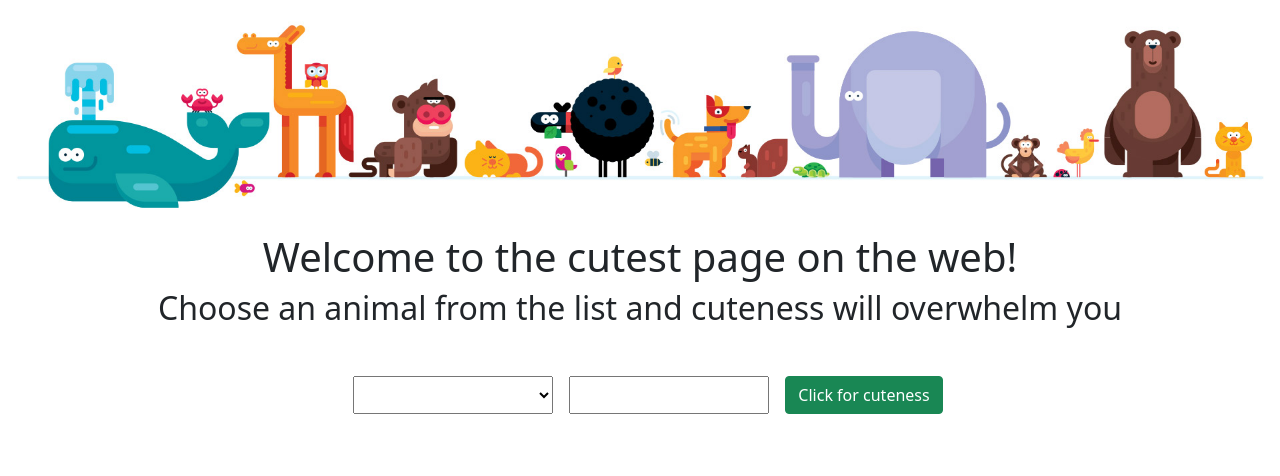
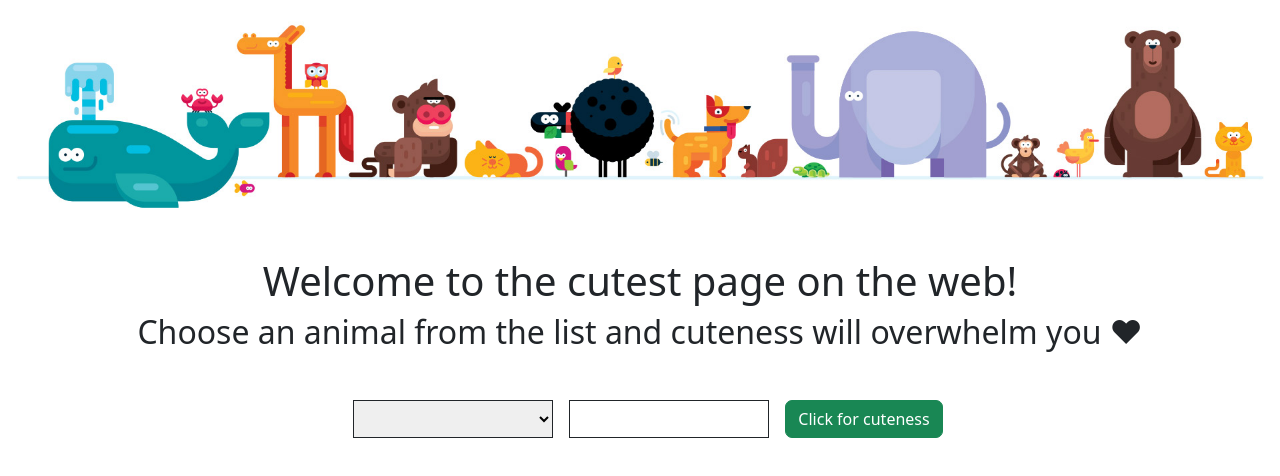
Before and after one commit to MarziaCulotta/angular-animals-form, an Angular app: page /form in a window 1280 px wide. Shown: the top 476 px of the page. Built offline with nearby package versions, Linux system fonts and the light colour scheme.

Commit message:
feat: add css in gallery component

```diff
--- a/src/app/form/components/form/form.component.html
+++ b/src/app/form/components/form/form.component.html
@@ -1,17 +1,12 @@
-<head>
-  <meta charset="UTF-8">
-  <meta http-equiv="X-UA-Compatible" content="IE=edge">
-  <meta name="viewport" content="width=device-width, initial-scale=1.0">
-</head>
 
 <body>
   <header>
     <img src="../../../../assets/img/all-flat-design-animals.jpg" alt="animal's crew">
-    <h1 class="title text-center">Welcome to the cutest page on the web!</h1>
+    <h1 class="title text-center mt-4">Welcome to the cutest page on the web!</h1>
   </header>
 
   <main>
-    <h2 class="text-center">Choose an animal from the list and cuteness will overwhelm you</h2>
+    <h2 class="text-center">Choose an animal from the list and cuteness will overwhelm you ♥</h2>
     <form class="d-flex justify-content-center ms-3 mt-5">
       <select class="selected-animal me-3" name="selected-animal" [(ngModel)]="this.formService.chosenAnimal">
         <option value="shibes">Shibes</option>
--- a/src/app/form/components/form/form.component.scss
+++ b/src/app/form/components/form/form.component.scss
@@ -6,6 +6,17 @@ img {
   width: 200px;
 }
 
+select {
+  border: 1px solid;
+  border-color: rgba(33,37,41,255);
+}
+
 .input {
   width: 200px;
+  border: 1px solid;
+  border-color: rgba(33,37,41,255);
 }
+
+.btn {
+  border-radius: 7px;
+}
--- a/src/app/form/components/service/form.service.ts
+++ b/src/app/form/components/service/form.service.ts
@@ -16,7 +16,7 @@ export class FormService {
   getAnimalsPicture() {
     const params = new HttpParams()
     .set('count', this.numb)
-    return this.http.get<string[]>(`${environment.apiUrl}${this.chosenAnimal}`, {params}); //tipizzare
+    return this.http.get(`${environment.apiUrl}${this.chosenAnimal}`, {params}); //tipizzare
   }
 
   // getErrorMessage(): string {
--- a/src/app/form/pages/gallery/gallery.component.html
+++ b/src/app/form/pages/gallery/gallery.component.html
@@ -1,4 +1,6 @@
 <div class="animal-pic-container">
-  <h1>Ecco le tue scelte</h1>
-  <img *ngFor="let animal of animalsPicture" src={{animal}} alt="a picture of a cute animal">
+  <h1 class="text text-center mt-3 mb-3">Cuteness over 9000!</h1>
+  <div class="d-flex flex-column align-items-center mt-2" >
+    <img class="animal-pic mb-3" src={{animal}} alt="a picture of a cute animal" *ngFor="let animal of animalsPicture" >
+  </div>
 </div>
--- a/src/app/form/pages/gallery/gallery.component.scss
+++ b/src/app/form/pages/gallery/gallery.component.scss
@@ -1,3 +1,13 @@
-img {
+.animal-pic-container {
+  background-color: rgba(25,135,84,255);
+  margin: 15px 15px;
+}
+.text {
+  color: white;
+}
+
+.animal-pic {
   width: 400px;
+  height: 100%;
+  border: 3px solid white;
 }
--- a/src/app/form/pages/gallery/gallery.component.ts
+++ b/src/app/form/pages/gallery/gallery.component.ts
@@ -16,7 +16,7 @@ export class GalleryComponent implements OnInit {
   constructor(readonly formService: FormService) { }
 
   ngOnInit(): void {
-    this.animalsPicture = this.formService.getAnimalsPicture().subscribe((result: Object) => {this.animalsPicture = result, console.log(result)})
+    this.animalsPicture = this.formService.getAnimalsPicture().subscribe(result => {this.animalsPicture = result, console.log(result)})
   }
 
   // ngOnInit(): void {
```
